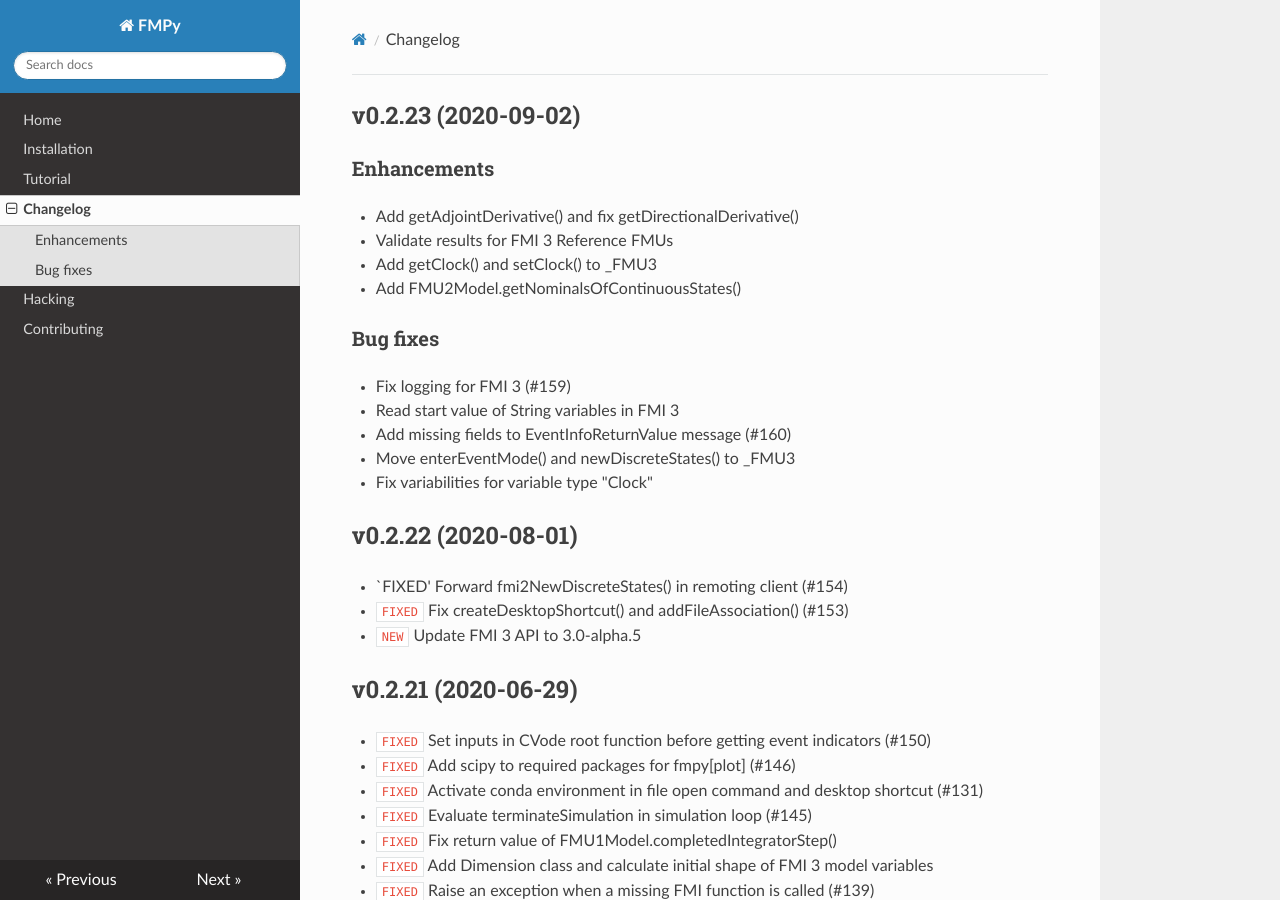
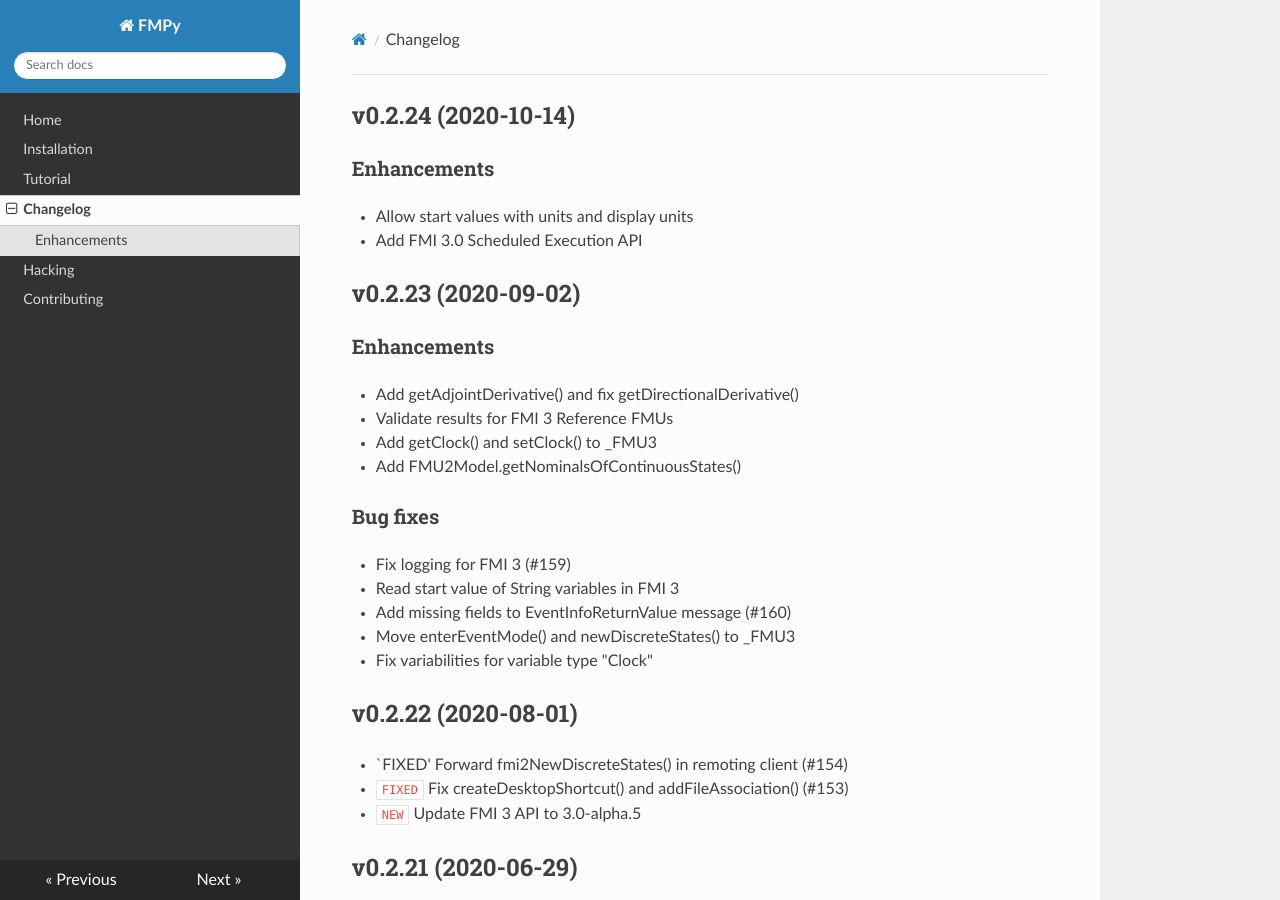
Before and after one commit to CATIA-Systems/FMPy, an MkDocs documentation site: the page built from docs/changelog.md, in a window 1280 px wide and 900 px high. Built offline with MkDocs 1.6.1, drawn with Linux system fonts in a browser that asks for light colours; nearby versions of some CDN libraries; old or Windows-style settings are respelled for this version of MkDocs.

Commit message:
Update changelog

```diff
--- a/docs/changelog.md
+++ b/docs/changelog.md
@@ -1,3 +1,10 @@
+## v0.2.24 (2020-10-14)
+
+### Enhancements
+
+- Allow start values with units and display units
+- Add FMI 3.0 Scheduled Execution API
+
 ## v0.2.23 (2020-09-02)
 
 ### Enhancements
```
